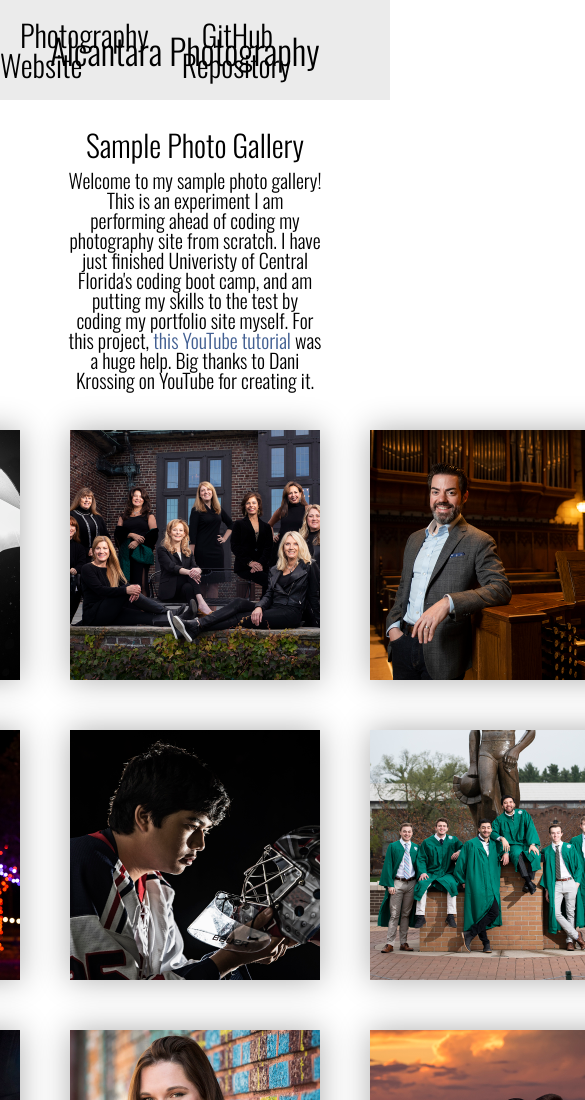
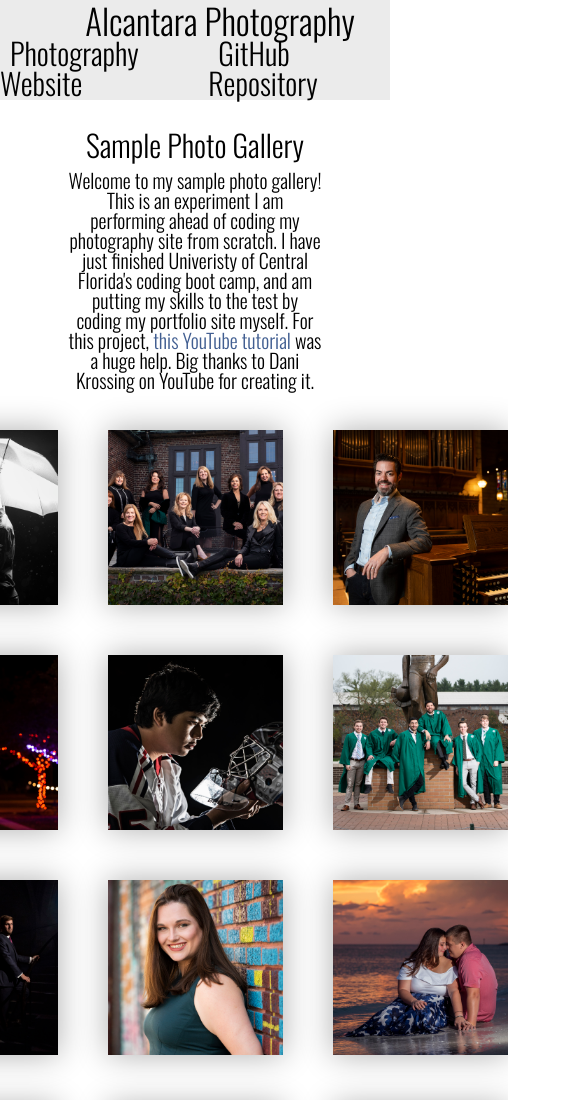
Before and after one commit to adamalcantara/photo_gallery, a plain HTML site: page index.html in a window 390 px wide. Shown: the top 1100 px of the page, 585 px wide, since content can reach past the window. Drawn offline with nearby package versions, Linux system fonts and the light colour scheme.

Commit message:
900px media query added to main.css and gallery.css

```diff
--- a/css/gallery.css
+++ b/css/gallery.css
@@ -194,3 +194,14 @@ section {
         "img10 img11 img12";
     }
 }
+
+@media screen and (max-width: 900px) {
+    #index-gallery {
+        grid-template-columns: 175px 175px 175px;
+    }
+
+    #index-gallery .gallery-img {
+        width: 175px;
+        height: 175px;
+    }
+}
--- a/css/main.css
+++ b/css/main.css
@@ -51,3 +51,20 @@ h2 {
     text-decoration: none;
     color: rgb(65, 94, 145);
 }
+
+@media screen and (max-width: 900px) {
+    #header {
+        flex-direction: column;
+        justify-content: center;
+    }
+
+    #nav {
+        position: relative;
+        right: 0;
+    }
+
+    .nav {
+        margin-left: 0;
+        margin: 10px;
+    }
+}
```
